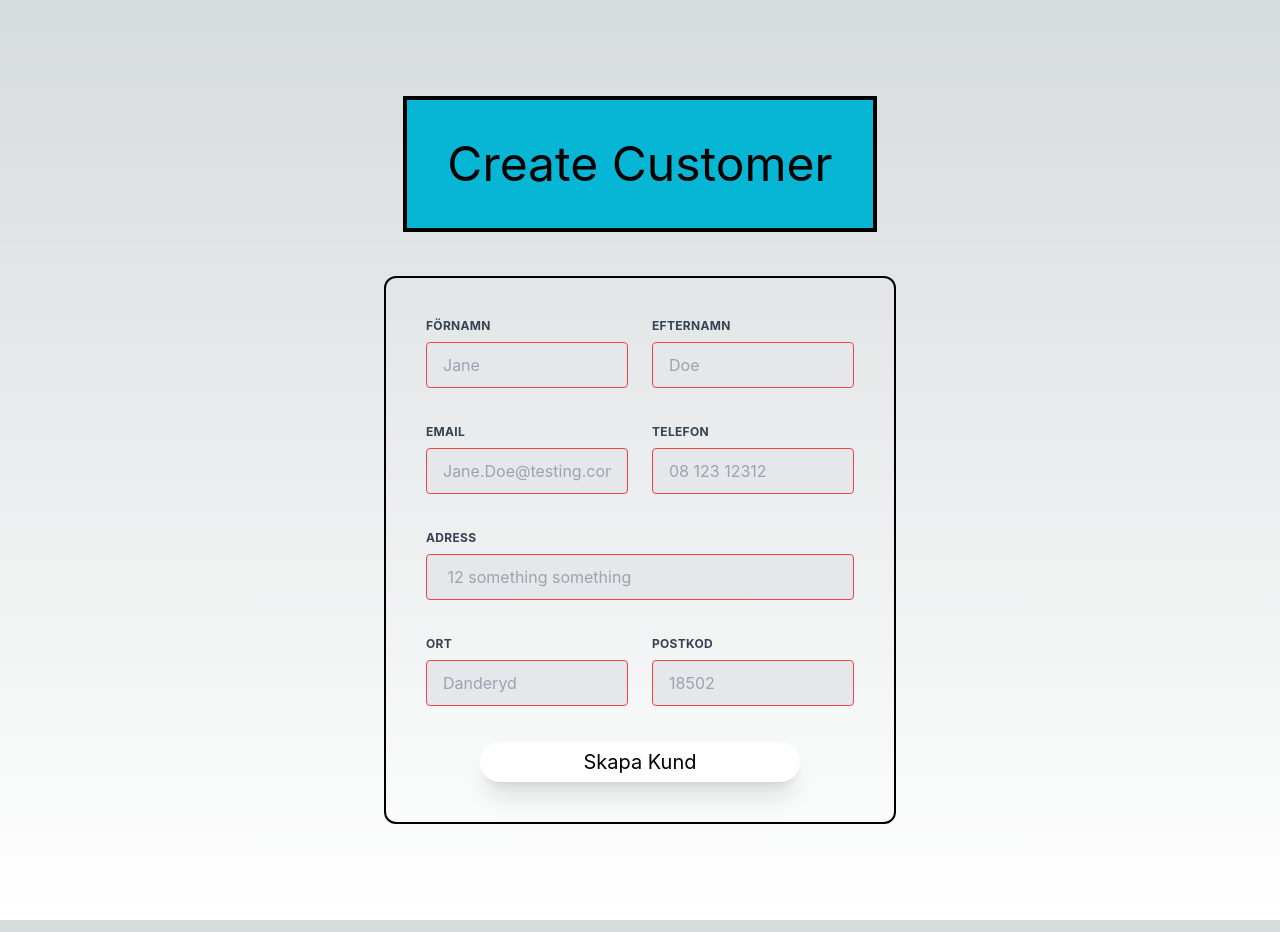
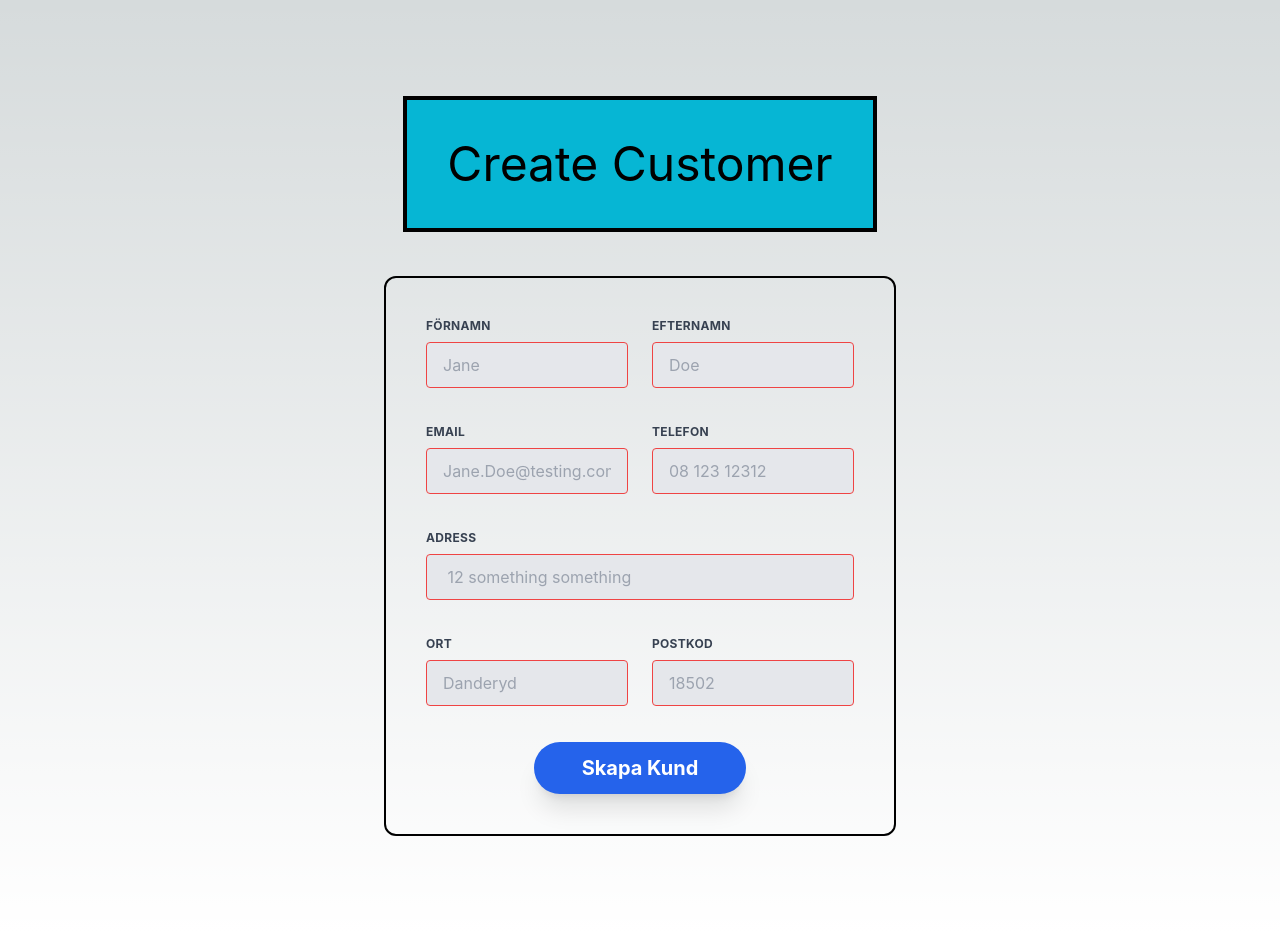
Before and after one commit to sharpness-se/hassessolskydd, a React (Create React App) app in the folder client/: page /skapakund in a window 1280 px wide. Built offline with nearby package versions, Linux system fonts and the light colour scheme.

Commit message:
changed styling of submit button

```diff
--- a/client/src/components/form/SubmitButton.tsx
+++ b/client/src/components/form/SubmitButton.tsx
@@ -8,7 +8,7 @@ const SubmitButton: React.FC<SubmitButtonProps> = ({ label }) => {
   return (
     <div className="flex w-full px-3 justify-center">
       <button
-        className="items-center rounded-full bg-white hover:bg-blue-600 shadow-xl hover:text-white text-xl w-[25vw] h-[40px]"
+        className="items-center rounded-full bg-blue-600 shadow-xl text-white text-xl font-bold px-12 py-3 hover:bg-blue-500"
         type="submit"
       >
         {label}
```
